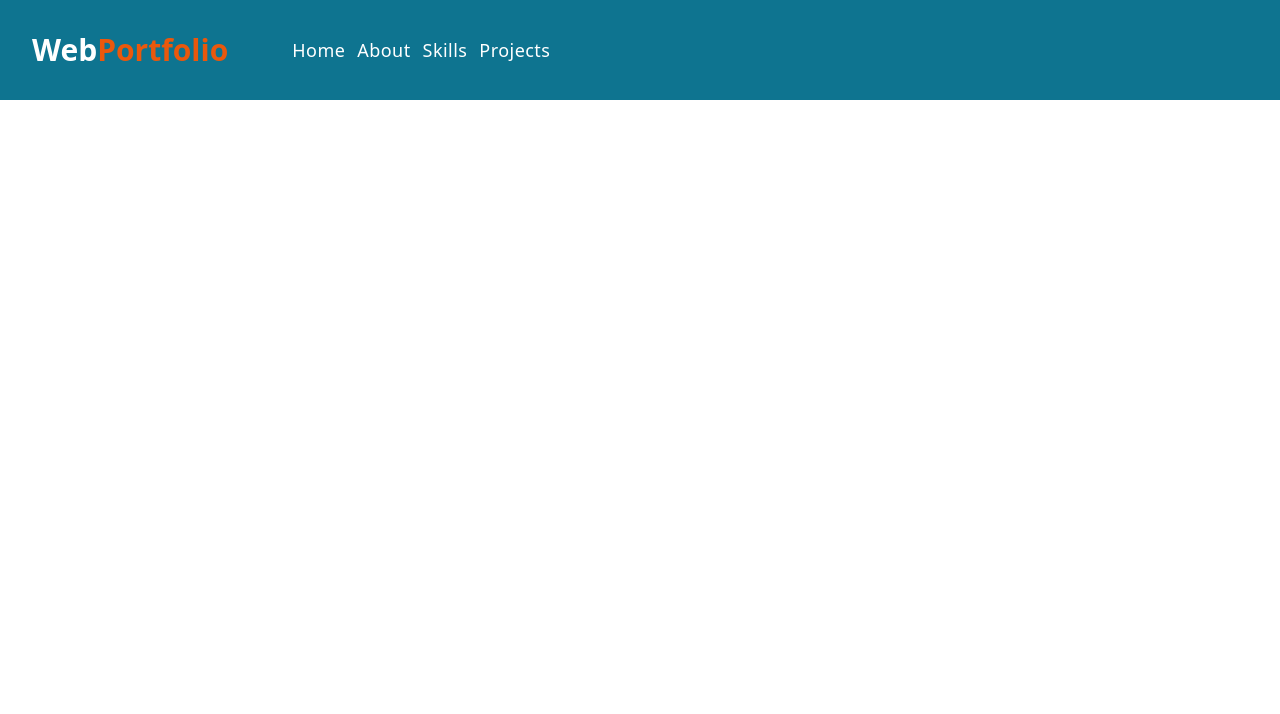
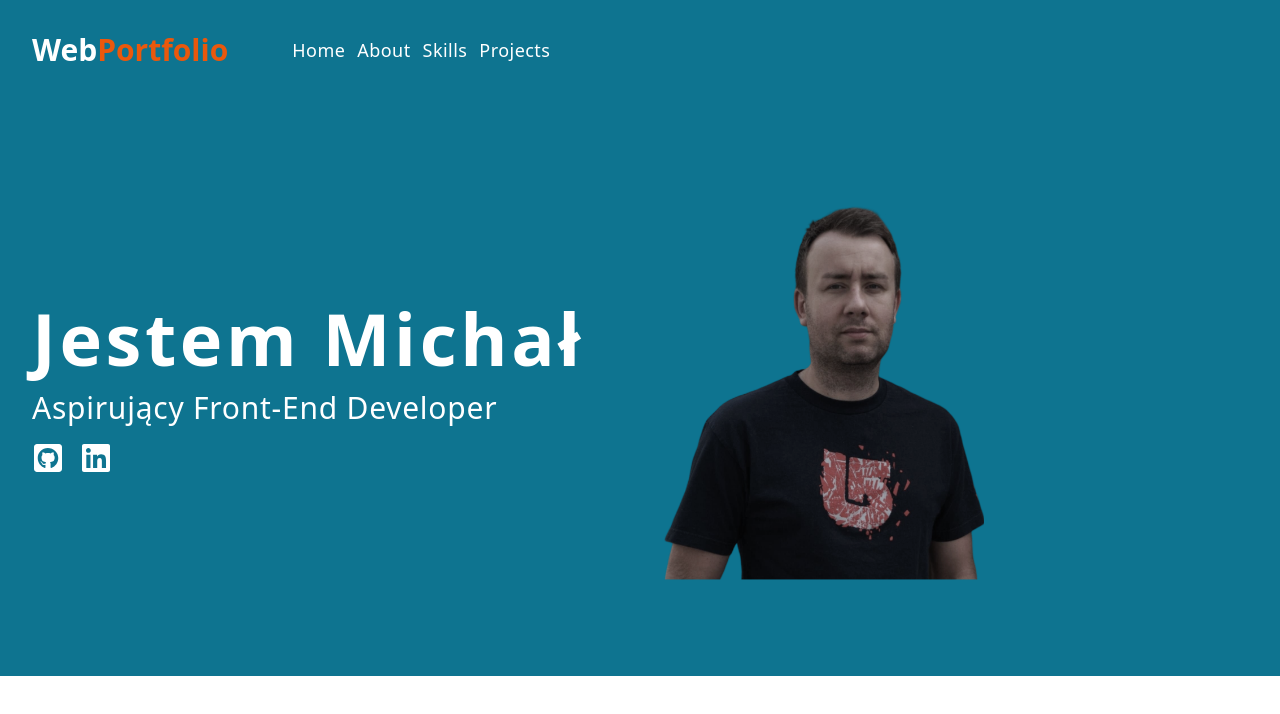
Before and after one commit to misiek869/portfolio_tailwind, a React (Vite) app: page / in a window 1280 px wide. Shown: the top 714 px of the page. Built offline with nearby package versions, Linux system fonts and the light colour scheme.

Commit message:
create section

```diff
--- a/src/components/Hero.jsx
+++ b/src/components/Hero.jsx
@@ -1,8 +1,35 @@
 import heroImg from '../assets/michal.webp'
-import { FaGithubSquare, FaLinkedin, FaTwitterSquare } from 'react-icons/fa'
+import { FaGithubSquare, FaLinkedin } from 'react-icons/fa'
 
 const Hero = () => {
-	return <div></div>
+	return (
+		<section className='bg-cyan-700 py-24'>
+			<div className='mx-auto max-w-7xl  px-8 grid md:grid-cols-2 items-center gap-8'>
+				<article>
+					<h1 className='text-7xl font-bold text-white tracking-wider'>
+						Jestem Michał
+					</h1>
+					<p className='mt-4 text-3xl text-white capitalize tracking-wide'>
+						Aspirujący Front-end developer
+					</p>
+					{/* <p className='mt-2 text-lg text-slate-700 capitalize tracking-wide'>
+
+          </p> */}
+					<div className='flex gap-x-4 mt-4'>
+						<a href='#'>
+							<FaGithubSquare className='h-8 w-8 text-white hover:text-orange-700 duration-300' />
+						</a>
+						<a href='#'>
+							<FaLinkedin className='h-8 w-8 text-white hover:text-orange-700 duration-300' />
+						</a>
+					</div>
+				</article>
+				<article className='hidden md:block '>
+					<img src={heroImg} className='h-80 lg:h-96 ' />
+				</article>
+			</div>
+		</section>
+	)
 }
 
 export default Hero
```
